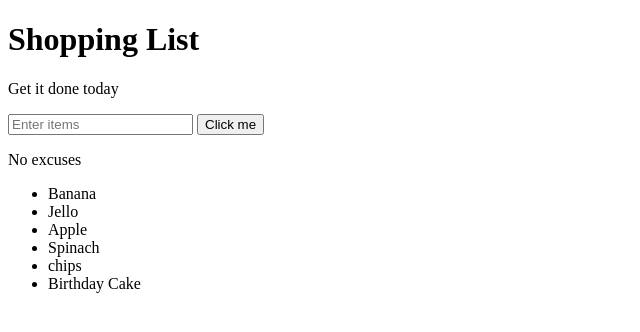
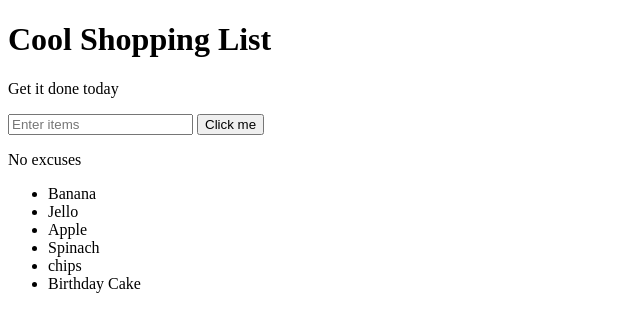
Before and after one commit to BertENOW/shoppinglist, a plain HTML site: page index.html in a window 1280 px wide. Shown: the whole page, without its empty margins (0-640 px from the left). Drawn offline with Linux system fonts and the light colour scheme.

Commit message:
Changing title

```diff
--- a/index.html
+++ b/index.html
@@ -8,7 +8,7 @@
     <link rel="stylesheet" type="text/css" href="style.css">
 </head>
 <body>
-    <h1>Shopping List</h1>
+    <h1>Cool Shopping List</h1>
     <p id="first">Get it done today</p>
     <input id="user_input" type="text" placeholder="Enter items">
     <button id="enter">Click me</button>
```
